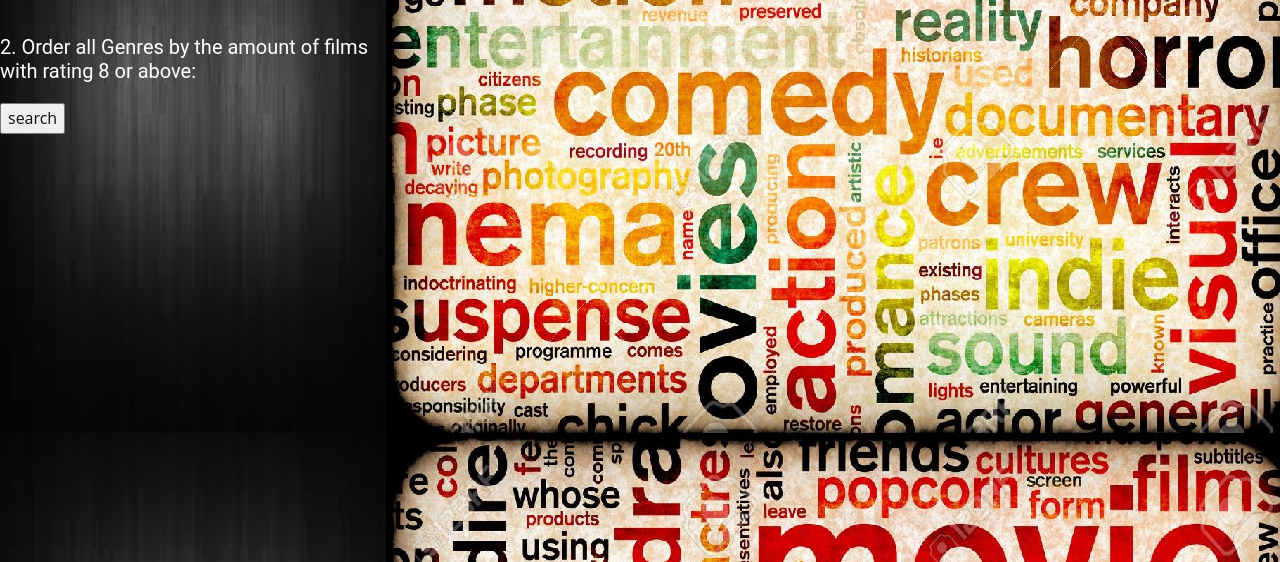
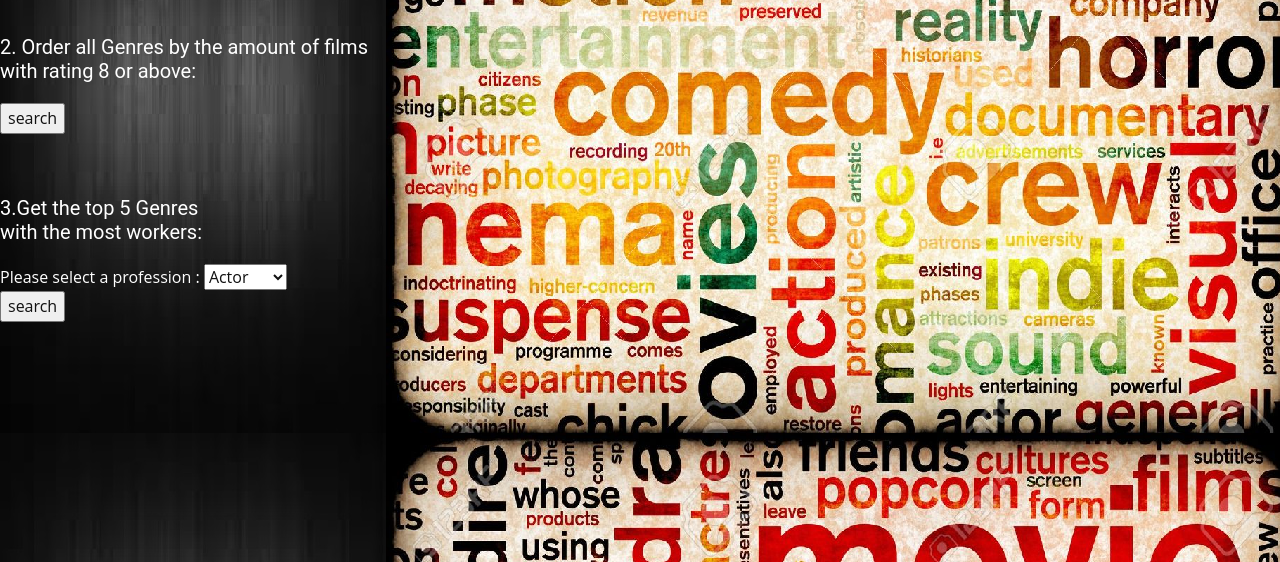
Before and after one commit to ofekMula/Cinema_Career_Recommendation, a Flask app: page /Genre_queries.html in a window 1280 px wide. Shown: the part 206-768 px from the top of the page. Run offline with Flask 2, Linux system fonts and the light colour scheme.

Commit message:
added 1 query for each page films, genre, directors, productions

```diff
--- a/simple_server/SRC/APPLICATION-SOURCE-CODE/server.py
+++ b/simple_server/SRC/APPLICATION-SOURCE-CODE/server.py
@@ -1,8 +1,7 @@
 from flask import Flask, render_template, request
 import mysql.connector
-#import mySqlQueries
 
-
+# import mySqlQueries
 
 
 app = Flask(__name__)
@@ -11,14 +10,14 @@ app = Flask(__name__)
 using mysql connector we can connect to our mysql server and use queries to fetch data from DB
 """
 
-#when we run server.py locally
+# when we run server.py locally
 
 mysql = mysql.connector.connect(
-  host="localhost",
-  user="DbMysql11",
-  password="DbMysql11",
-  database="DbMysql11",
-  port="3305"
+    host="localhost",
+    user="DbMysql11",
+    password="DbMysql11",
+    database="DbMysql11",
+    port="3305"
 )
 
 
@@ -33,33 +32,37 @@ mysql = mysql.connector.connect(
 
 #### PAGES ###
 @app.route('/')
-
 @app.route('/index')
 def index():
     return render_template('index.html')
+
 
 @app.route('/Film_queries.html')
 def films():
     return render_template('Film_queries.html')
 
+
 @app.route('/Actor_queries.html')
 def actors():
     return render_template('Actor_queries.html')
 
+
 @app.route('/Directors_queries.html')
 def directors():
     return render_template('Directors_queries.html')
+
+
 @app.route('/Producer_queries.html')
 def producer():
     return render_template('Producer_queries.html')
+
 
 @app.route('/Genre_queries.html')
 def genre():
     return render_template('Genre_queries.html')
 
 
-
- ### Run querys functions ###
+### Run querys functions ###
 
 def run_query_0(input):
     ## find the number of films by the given input  cointry name
@@ -86,7 +89,7 @@ def run_query_0(input):
 
 
 def run_query_1(input):
- ## find the 20 biggest  producer/genre, by the amount of films with rank above 7
+    ## find the 20 biggest  producer/genre, by the amount of films with rank above 7
     cur = mysql.cursor()
     headers = ["amount", input]
 
@@ -100,34 +103,58 @@ def run_query_1(input):
     result.extend(cur.fetchall())
     return render_template('searchResults.html', data=result)
 
+
 def run_query_2(input):
     pass
+
+
 def run_query_3(input):
-    pass
+    cur = mysql.cursor()
+    headers = ["Genre", f"number of {input}s"]
+    result = [headers]
 
-def run_query_4():
+    mysql_query = f"SELECT   DISTINCT  g.fullName as genre ,count(w.fullName) num \
+    FROM {input} as w, Genre as g,Film_{input} as fw, Film_Genre as fg \
+    where w.id=fw.{input}_id  AND  g.id=fg.Genre_id  AND fw.Film_id = fg.Film_id \
+    group by genre \
+    Order By num DESC \
+    LIMIT 5"
+
+    cur.execute(mysql_query)
+    result.extend(cur.fetchall())
+
+    return render_template('searchResults.html', data=result)
+
+
+def run_query_4(input):
     cur = mysql.cursor()
+    headers = ["amount", "number of genres"]
+    result = [headers]
 
     mysql_query = f"SELECT  DISTINCT a.fullName as name,count(g.fullName) as count \
-FROM Actors as a, Genre as g,Film_Actors as fa, Film_Genre as fg \
-Where a.id =fa.Actor_id and g.id = fg.Genre_id and fa.Film_id = fg.Film_id \
+FROM {input} as a, Genre as g,Film_{input} as fa, Film_Genre as fg \
+Where a.id =fa.{input}_id and g.id = fg.Genre_id and fa.Film_id = fg.Film_id \
 Group BY a.fullname,g.fullName \
 ORDER BY count DESC \
 LIMIT 20"
 
     cur.execute(mysql_query)
-    result = cur.fetchall()
+    result.extend(cur.fetchall())
 
     return render_template('searchResults.html', data=result)
+
 
 def run_query_5(input):
     pass
 
+
 def run_query_6(input):
     pass
 
+
 def run_query_7(input):
     pass
+
 
 def run_query_8(input):
     cur = mysql.cursor()
@@ -144,6 +171,7 @@ def run_query_8(input):
 
     return render_template('searchResults.html', data=result)
 
+
 def run_query_9():
     cur = mysql.cursor()
 
@@ -159,6 +187,7 @@ def run_query_9():
 
     return render_template('searchResults.html', data=result)
 
+
 def run_query_10():
     cur = mysql.cursor()
 
@@ -168,14 +197,13 @@ def run_query_10():
                 GROUP BY  g.fullName \
                 ORDER BY film_amount DESC"
 
-
     cur.execute(mysql_query)
     result = cur.fetchall()
 
     return render_template('searchResults.html', data=result)
 
 
- ### call querys functions ###
+### call querys functions ###
 
 @app.route('/query0')
 def search_return_html():
@@ -189,38 +217,57 @@ def query_1():
     input = request.args.get('query')
     return run_query_1("Production")
 
+
 @app.route('/query2')
 def query_2():
     input = request.args.get('query')
     return run_query_1("Genre")
+
+
 @app.route('/query3')
 def query_3():
     input = request.args.get('query')
     return run_query_3(input)
+
+
 @app.route('/query4')
 def query_4():
-    return run_query_4()
+    return run_query_4("Actor")
+
+
+@app.route('/query4_Dir')
+def query_4_dir():
+    return run_query_4("Director")
+
+
 @app.route('/query5')
 def query_5():
     input = request.args.get('query')
     return run_query_5(input)
+
+
 @app.route('/query6')
 def query_6():
     input = request.args.get('query')
     return run_query_6(input)
+
+
 @app.route('/query7')
 def query_7():
     input = request.args.get('query')
     return run_query_7(input)
+
 
 @app.route('/query8')
 def query_8():
     input = request.args.get('query')
     return run_query_8(input)
 
+
 @app.route('/query9')
 def query_9():
     return run_query_9()
+
 
 @app.route('/query10')
 def query_10():
@@ -229,4 +276,4 @@ def query_10():
 
 if __name__ == '__main__':
     app.run(port="8888", debug=True)
-    #app.run(port="40707", debug=True,host='delta-tomcat- - when running on delta tomcat server.
+    # app.run(port="40707", debug=True,host='delta-tomcat- - when running on delta tomcat server.
--- a/simple_server/SRC/APPLICATION-SOURCE-CODE/templates/Actor_queries.html
+++ b/simple_server/SRC/APPLICATION-SOURCE-CODE/templates/Actor_queries.html
@@ -17,10 +17,12 @@
     <body class="u-body">
         <h2 class="u-text u-text-body-alt-color u-text-2"> Actors query!!</h2>
         <form action="/query4" method="GET">
-            <h6 class="u-text u-text-body-alt-color u-text-2">1. Get the highest 20 actors which played<br>
-                in different genres:</h6>
+            <h6 class="u-text u-text-body-alt-color u-text-2">1. Get the top 20 actors which played<br>
+                in a variety of genres:</h6>
             <input type="submit" value="search">
         </form><br>
+
+
 
         <form action="/query5" method="GET">
             <span> this query does that:</span><br>
--- a/simple_server/SRC/APPLICATION-SOURCE-CODE/templates/Genre_queries.html
+++ b/simple_server/SRC/APPLICATION-SOURCE-CODE/templates/Genre_queries.html
@@ -27,6 +27,19 @@
             <input type="submit" value="search">
         </form><br>
 
+                <form action="/query3" method="GET">
+            <h5 class="u-text u-text-body-alt-color u-text-2">3.Get the top 5 Genres <br> with the most workers:</h5>
+            <label class="u-text u-text-body-alt-color u-text-2" for="years">Please select a  profession : </label>
+            <select name="query" id="years">
+                <option value="Actor">Actor</option>
+                <option value="Writer">Writer</option>
+                <option value="Director">Director</option>
+
+            </select><br>
+            <input type="submit" value="search">
+
+
+
 
 
 
```
Also changed, not shown: simple_server/SRC/APPLICATION-SOURCE-CODE/templates/Directors_queries.html (+7 -0 lines).
